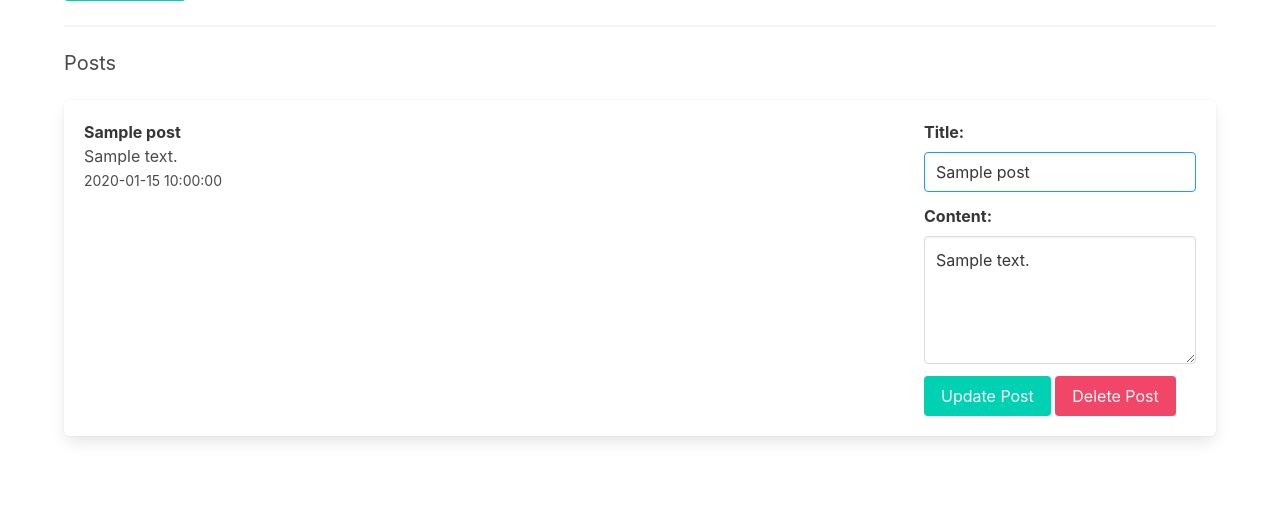
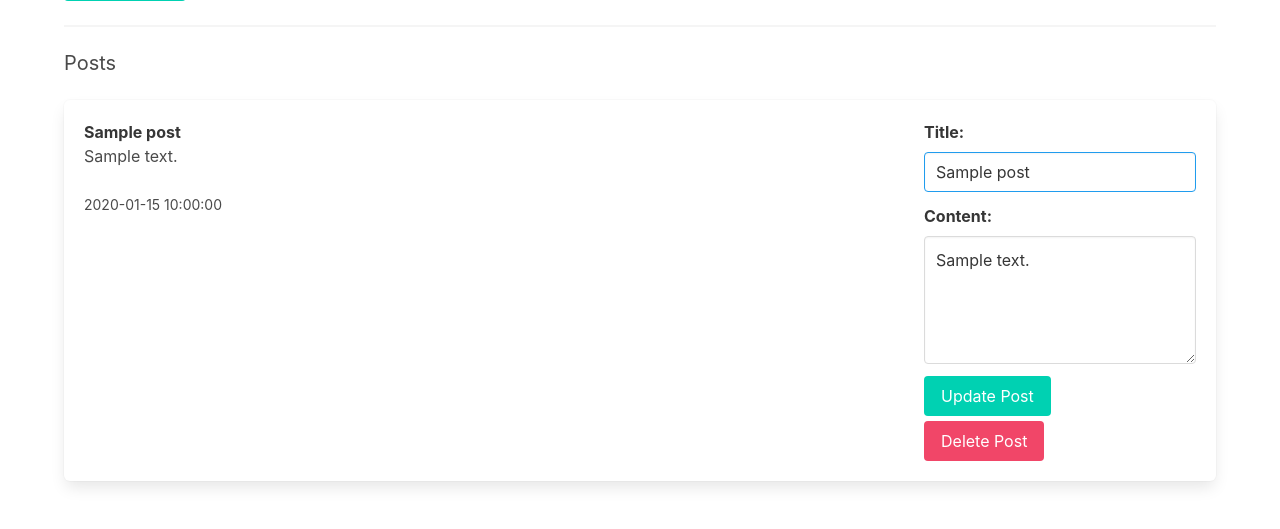
Before and after one commit to Dante-prog/Kube-Flask-App, a Flask app: page / in a window 1280 px wide. Shown: the part 493-1022 px from the top of the page. Before the commit the page ends 935 px from the top, so only its background shows below. Run offline with Flask 3, Linux system fonts and the light colour scheme; tables that the repository leaves empty hold one stand-in row (values such as "Sample post").

Commit message:
New Changes to template

```diff
--- a/templates/index.html
+++ b/templates/index.html
@@ -33,11 +33,7 @@
           background-color: #363636;
           color: #fff;
         }
-        .post-date {
-            position: relative;
-            bottom: 0;
-            left: 0;
-        }
+
       </style>
 
 </head>
@@ -86,6 +82,7 @@
                           <br>
                           {{ post.content }}
                           <br>
+                          <br>
                           <small class="post-date">{{ post.date_posted.strftime('%Y-%m-%d %H:%M:%S') }}</small>
                         </p>
                       </div>
@@ -107,8 +104,15 @@
                         <div class="field">
                           <div class="control">
                             <button class="button is-primary" type="submit">Update Post</button>
-                                    <button class="button is-primary is-danger" type="submit">Delete Post</button>
                           </div>
+                        </div>
+                      </form>
+                      <form action="{{ url_for('my_blueprint.delete', post_id=post.id) }}" method="post">
+                        <div class="field">
+                          <div class="control">
+                            <button class="button is-danger" type="submit" style="margin-top:5px">Delete Post</button>
+                    </div>
+
                         </div>
                       </form>
                     </div>
@@ -117,4 +121,4 @@
             {% endfor %}
         </div>
     </section>
-</body
+    </body>
```
Lines whose indentation alone changed are shown as unchanged.
